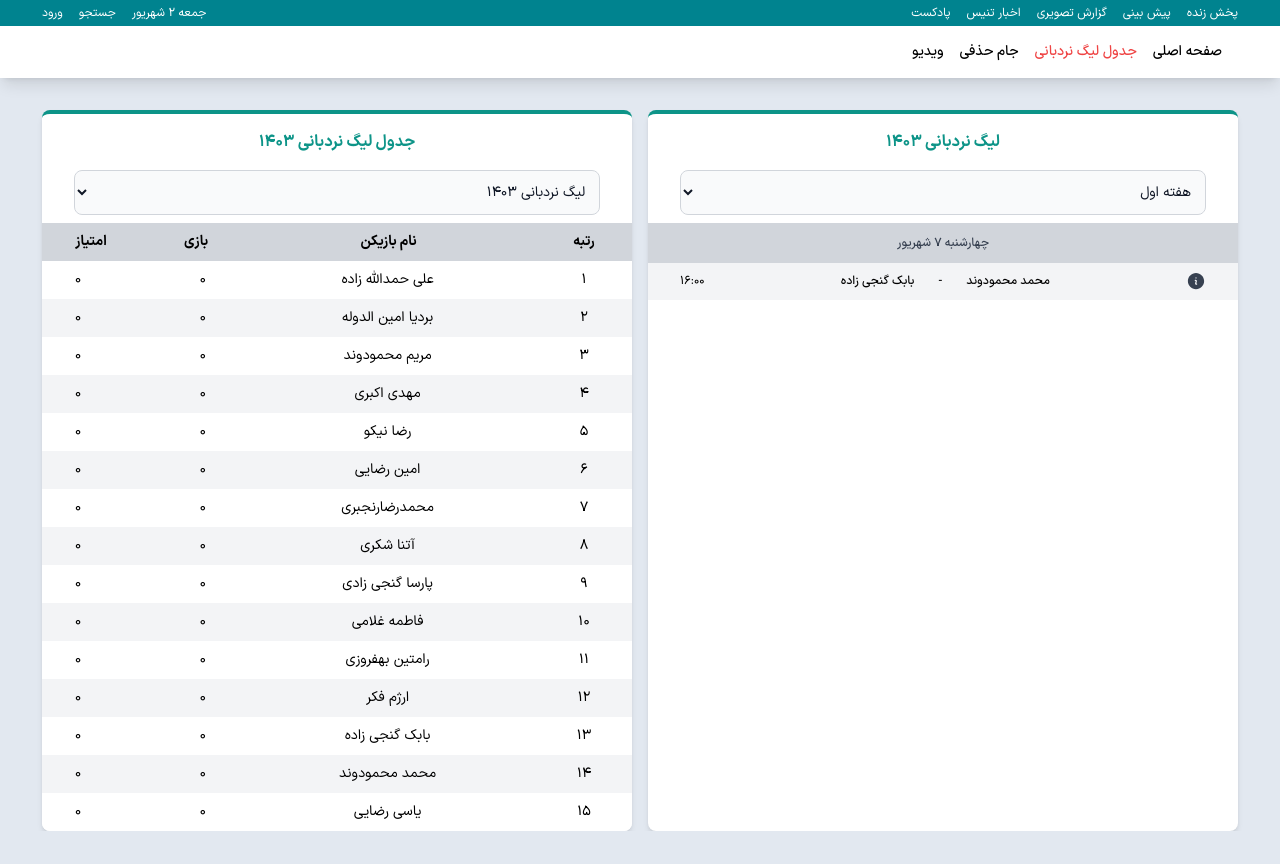
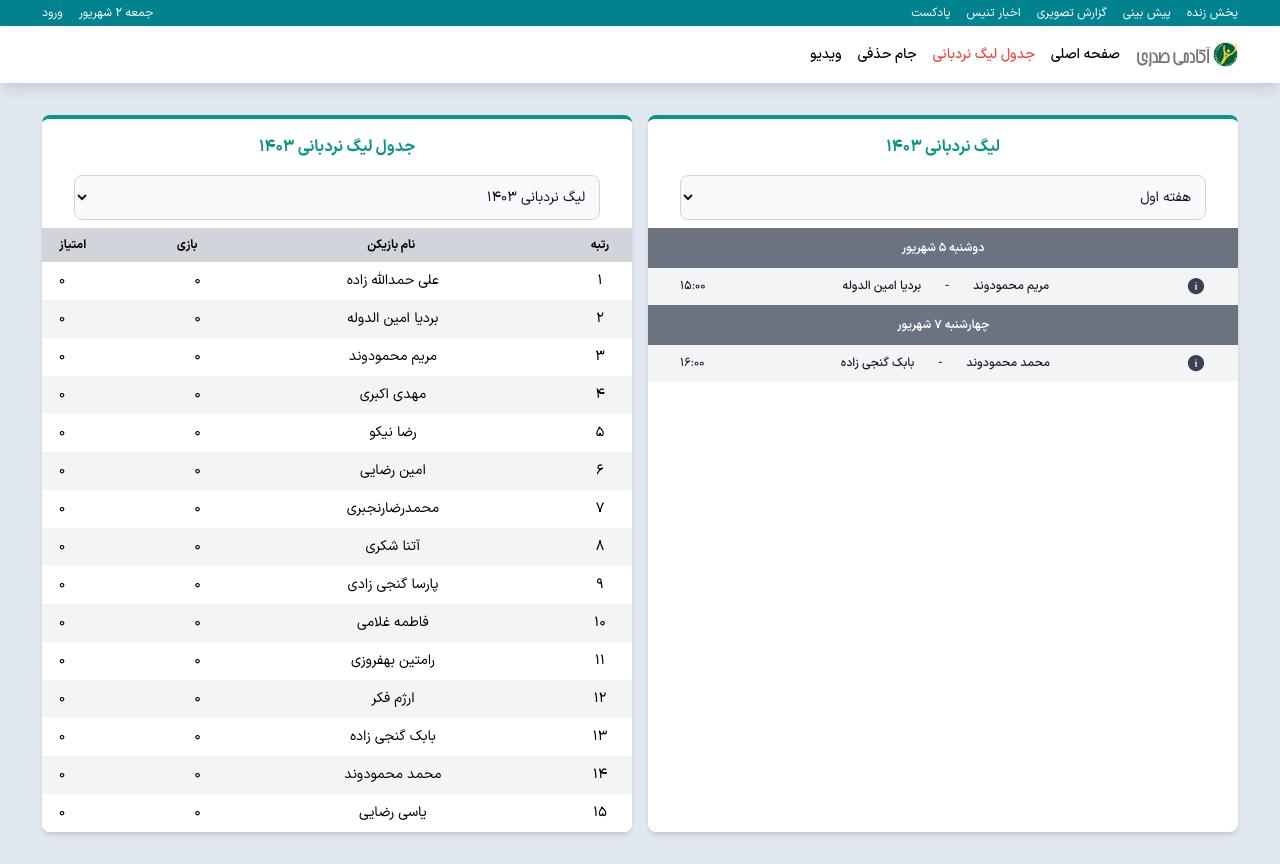
Before and after one commit to ramtinbhf/tournoment-front, a website: page app/index.html in a window 1280 px wide. Before the commit the page ends 831 px from the top, so only its background shows below. Drawn offline with Linux system fonts and the light colour scheme.

Commit message:
update logo

```diff
--- a/app/index.html
+++ b/app/index.html
@@ -1,11 +1,10 @@
 <!DOCTYPE html>
 <html lang="fa" dir="rtl">
-
   <head>
-    <meta charset="UTF-8">
-    <meta name="viewport" content="width=device-width, initial-scale=1.0">
-    <link rel="stylesheet" href="./css/swiper-bundle.min.css">
-    <link rel="stylesheet" href="./css/style.css">
+    <meta charset="UTF-8" />
+    <meta name="viewport" content="width=device-width, initial-scale=1.0" />
+    <link rel="stylesheet" href="./css/swiper-bundle.min.css" />
+    <link rel="stylesheet" href="./css/style.css" />
     <title>Document</title>
   </head>
 
@@ -24,63 +23,84 @@
           </div>
           <div class="flex gap-4">
             <span>جمعه 2 شهریور</span>
-                    <span>جستجو</span>
             <span>ورود</span>
           </div>
         </div>
       </section>
       <nav class="shadow-lg bg-white">
         <div class="container mx-auto px-8 py-4 flex items-center justify-start gap-4">
-                <div><a href="/"><img src="./images/vrz3-logo.svg" alt=""></a></div>
-                <div class="text-sm  font-medium">
-                    <ul class="flex gap-4 ">
+          <div>
+            <a href="/"><img src="./images/logo-sadri.svg" alt="" /></a>
+          </div>
+          <div class="text-sm font-medium">
+            <ul class="flex gap-4">
               <li class="hover:text-teal-600"><a href="">صفحه اصلی</a></li>
-                        <li class="text-red-500 "><a href="">جدول لیگ نردبانی</a></li>
+              <li class="text-red-500"><a href="">جدول لیگ نردبانی</a></li>
               <li class="hover:text-teal-600"><a href="">جام حذفی</a></li>
               <li class="hover:text-teal-600"><a href="">ویدیو</a></li>
             </ul>
           </div>
-
         </div>
       </nav>
     </header>
-    <section class="mt-8 container mx-auto px-8 flex flex-col md:flex-row gap-4">
-
-
-        <div class="relative overflow-x-auto shadow-md sm:rounded-lg bg-white  border-t-4 border-teal-600 w-full">
+    <section class="my-8 container mx-auto px-8 flex flex-col md:flex-row gap-4">
+      <div class="relative overflow-x-auto shadow-md sm:rounded-lg bg-white border-t-4 border-teal-600 w-full">
         <h2 class="font-bold text-teal-600 text-center py-4">لیگ نردبانی 1403</h2>
         <div class="flex justify-between">
-
           <form class="w-full px-8">
-
-                    <select id="countries"
-                        class="bg-gray-50 border border-gray-300 text-gray-900 text-sm rounded-lg focus:ring-blue-500 focus:border-blue-500 block w-full p-2.5 ">
-                        <option selected> هفته اول </option>
+            <select id="weekSelector" class="bg-gray-50 border border-gray-300 text-gray-900 text-sm rounded-lg focus:ring-blue-500 focus:border-blue-500 block w-full p-2.5">
+              <option value="week1" selected>هفته اول</option>
+              <!-- <option value="week2">هفته دوم</option> -->
             </select>
           </form>
         </div>
-            <div class="w-full text-sm text-left rtl:text-right text-gray-900">
-                <div class="text-xs text-gray-700 uppercase bg-gray-50 ">
+
+        <div id="content">
+          <div id="week1Content" class="week-content">
+            <div class="w-full text-sm text-right text-gray-900 mt-2">
+              <div>
+                <div>
+                  <div class="text-xs text-gray-700 uppercase bg-gray-50">
                     <div class="font-medium whitespace-nowrap text-center text-xs">
-                        <h4 class="flex justify-center py-3 bg-gray-300 mt-2">چهارشنبه 7 شهریور</h4>
-
+                      <h4 class="flex justify-center py-3 bg-gray-500 text-white font-semibold">دوشنبه 5 شهریور</h4>
                     </div>
                   </div>
-
-            </div>
-
-            <div class="odd:bg-white even:bg-gray-100  border-b border-gray-100 flex justify-between items-center px-8 py-2">
+                  <div class="odd:bg-white even:bg-gray-100 border-b border-gray-100 flex justify-between items-center px-8 py-2">
                     <div class="text-gray-700">
                       <a href="#">
                         <svg xmlns="http://www.w3.org/2000/svg" viewBox="0 0 24 24" fill="currentColor" class="size-5">
                           <path fill-rule="evenodd" d="M2.25 12c0-5.385 4.365-9.75 9.75-9.75s9.75 4.365 9.75 9.75-4.365 9.75-9.75 9.75S2.25 17.385 2.25 12Zm8.706-1.442c1.146-.573 2.437.463 2.126 1.706l-.709 2.836.042-.02a.75.75 0 0 1 .67 1.34l-.04.022c-1.147.573-2.438-.463-2.127-1.706l.71-2.836-.042.02a.75.75 0 1 1-.671-1.34l.041-.022ZM12 9a.75.75 0 1 0 0-1.5.75.75 0 0 0 0 1.5Z" clip-rule="evenodd" />
                         </svg>
-
                       </a>
                     </div>
-                <a href="#" scope="row"
-                    class="font-medium whitespace-nowrap text-center text-xs flex justify-center gap-4">
-                    <div>محمد محمودوند </div>
+                    <a href="#" scope="row" class="font-medium whitespace-nowrap text-center text-xs flex justify-center gap-4">
+                      <div>مریم محمودوند</div>
+                      <div class="flex gap-2">
+                        <span></span>
+                        <span>-</span>
+                        <span></span>
+                      </div>
+                      <div>بردیا امین الدوله</div>
+                    </a>
+                    <div class="text-xs">15:00</div>
+                  </div>
+                </div>
+                <div>
+                  <div class="text-xs text-gray-700 uppercase bg-gray-50">
+                    <div class="font-medium whitespace-nowrap text-center text-xs">
+                      <h4 class="flex justify-center py-3 bg-gray-500 text-white font-semibold">چهارشنبه 7 شهریور</h4>
+                    </div>
+                  </div>
+                  <div class="odd:bg-white even:bg-gray-100 border-b border-gray-100 flex justify-between items-center px-8 py-2">
+                    <div class="text-gray-700">
+                      <a href="#">
+                        <svg xmlns="http://www.w3.org/2000/svg" viewBox="0 0 24 24" fill="currentColor" class="size-5">
+                          <path fill-rule="evenodd" d="M2.25 12c0-5.385 4.365-9.75 9.75-9.75s9.75 4.365 9.75 9.75-4.365 9.75-9.75 9.75S2.25 17.385 2.25 12Zm8.706-1.442c1.146-.573 2.437.463 2.126 1.706l-.709 2.836.042-.02a.75.75 0 0 1 .67 1.34l-.04.022c-1.147.573-2.438-.463-2.127-1.706l.71-2.836-.042.02a.75.75 0 1 1-.671-1.34l.041-.022ZM12 9a.75.75 0 1 0 0-1.5.75.75 0 0 0 0 1.5Z" clip-rule="evenodd" />
+                        </svg>
+                      </a>
+                    </div>
+                    <a href="#" scope="row" class="font-medium whitespace-nowrap text-center text-xs flex justify-center gap-4">
+                      <div>محمد محمودوند</div>
                       <div class="flex gap-2">
                         <span></span>
                         <span>-</span>
@@ -90,151 +110,195 @@
                     </a>
                     <div class="text-xs">16:00</div>
                   </div>
+                </div>
+              </div>
+            </div>
+          </div>
 
-
-
+          <div id="week2Content" class="week-content hidden">
+            <!-- محتوای هفته دوم -->
+            <div class="w-full text-sm text-right text-gray-900 mt-2">
+              <div>
+                <div>
+                  <div class="text-xs text-gray-700 uppercase bg-gray-50">
+                    <div class="font-medium whitespace-nowrap text-center text-xs">
+                      <h4 class="flex justify-center py-3 bg-gray-500 text-white font-semibold">دوشنبه 5 شهریور</h4>
                     </div>
-        <div class="relative overflow-x-auto shadow-md sm:rounded-lg bg-white  border-t-4 border-teal-600 w-full">
+                  </div>
+                  <div class="odd:bg-white even:bg-gray-100 border-b border-gray-100 flex justify-between items-center px-8 py-2">
+                    <div class="text-gray-700">
+                      <a href="#">
+                        <svg xmlns="http://www.w3.org/2000/svg" viewBox="0 0 24 24" fill="currentColor" class="size-5">
+                          <path fill-rule="evenodd" d="M2.25 12c0-5.385 4.365-9.75 9.75-9.75s9.75 4.365 9.75 9.75-4.365 9.75-9.75 9.75S2.25 17.385 2.25 12Zm8.706-1.442c1.146-.573 2.437.463 2.126 1.706l-.709 2.836.042-.02a.75.75 0 0 1 .67 1.34l-.04.022c-1.147.573-2.438-.463-2.127-1.706l.71-2.836-.042.02a.75.75 0 1 1-.671-1.34l.041-.022ZM12 9a.75.75 0 1 0 0-1.5.75.75 0 0 0 0 1.5Z" clip-rule="evenodd" />
+                        </svg>
+                      </a>
+                    </div>
+                    <a href="#" scope="row" class="font-medium whitespace-nowrap text-center text-xs flex justify-center gap-4">
+                      <div>مریم محمودوند</div>
+                      <div class="flex gap-2">
+                        <span></span>
+                        <span>-</span>
+                        <span></span>
+                      </div>
+                      <div>بردیا امین الدوله</div>
+                    </a>
+                    <div class="text-xs">15:00</div>
+                  </div>
+                </div>
+                <div>
+                  <div class="text-xs text-gray-700 uppercase bg-gray-50">
+                    <div class="font-medium whitespace-nowrap text-center text-xs">
+                      <h4 class="flex justify-center py-3 bg-gray-500 text-white font-semibold">چهارشنبه 7 شهریور</h4>
+                    </div>
+                  </div>
+                  <div class="odd:bg-white even:bg-gray-100 border-b border-gray-100 flex justify-between items-center px-8 py-2">
+                    <div class="text-gray-700">
+                      <a href="#">
+                        <svg xmlns="http://www.w3.org/2000/svg" viewBox="0 0 24 24" fill="currentColor" class="size-5">
+                          <path fill-rule="evenodd" d="M2.25 12c0-5.385 4.365-9.75 9.75-9.75s9.75 4.365 9.75 9.75-4.365 9.75-9.75 9.75S2.25 17.385 2.25 12Zm8.706-1.442c1.146-.573 2.437.463 2.126 1.706l-.709 2.836.042-.02a.75.75 0 0 1 .67 1.34l-.04.022c-1.147.573-2.438-.463-2.127-1.706l.71-2.836-.042.02a.75.75 0 1 1-.671-1.34l.041-.022ZM12 9a.75.75 0 1 0 0-1.5.75.75 0 0 0 0 1.5Z" clip-rule="evenodd" />
+                        </svg>
+                      </a>
+                    </div>
+                    <a href="#" scope="row" class="font-medium whitespace-nowrap text-center text-xs flex justify-center gap-4">
+                      <div>محمد محمودوند</div>
+                      <div class="flex gap-2">
+                        <span></span>
+                        <span>-</span>
+                        <span></span>
+                      </div>
+                      <div>بابک گنجی زاده</div>
+                    </a>
+                    <div class="text-xs">16:00</div>
+                  </div>
+                </div>
+              </div>
+            </div>
+          </div>
+        </div>
+      </div>
+      <div class="relative overflow-x-auto shadow-md sm:rounded-lg bg-white border-t-4 border-teal-600 w-full">
         <h2 class="font-bold text-teal-600 text-center py-4">جدول لیگ نردبانی 1403</h2>
         <div class="flex justify-between">
-
           <form class="w-full px-8">
-
-                    <select id="tournoments"
-                        class="bg-gray-50 border border-gray-300 text-gray-900 text-sm rounded-lg focus:ring-blue-500 focus:border-blue-500 block w-full p-2.5">
+            <select id="tournoments" class="bg-gray-50 border border-gray-300 text-gray-900 text-sm rounded-lg focus:ring-blue-500 focus:border-blue-500 block w-full p-2.5">
               <option selected>لیگ نردبانی 1403</option>
-
             </select>
           </form>
         </div>
 
         <table class="flex flex-col w-full mt-2">
           <thead class="w-full flex">
-                    <tr class="flex w-full justify-between py-2 px-8 bg-gray-300 text-sm">
+            <tr class="flex gap-4 w-full justify-between py-2 px-4 bg-gray-300 text-xs">
               <th class="flex justify-center w-8">رتبه</th>
               <th class="flex justify-center w-52">نام بازیکن</th>
-                        <th class="flex justify-center ">بازی</th>
-                        <th class="flex justify-center ">امتياز</th>
+              <th class="flex justify-center">بازی</th>
+              <th class="flex justify-center">امتياز</th>
             </tr>
           </thead>
           <tbody class="w-full text-sm">
-                    <tr class="odd:bg-white  even:bg-gray-100 px-8 py-2 w-full flex justify-between items-start">
+            <tr class="odd:bg-white even:bg-gray-100 px-4 py-2 w-full flex justify-between items-start">
               <td class="flex justify-center w-8">1</td>
-                        <td class="flex justify-center w-32"><a href="#"> علی حمدالله زاده</a>
-                        </td>
+              <td class="flex justify-center w-32"><a href="#"> علی حمدالله زاده</a></td>
               <td class="flex justify-center">0</td>
               <td class="flex justify-center">0</td>
             </tr>
-                    <tr class="odd:bg-white  even:bg-gray-100 px-8 py-2 w-full flex justify-between items-start">
+            <tr class="odd:bg-white even:bg-gray-100 px-4 py-2 w-full flex justify-between items-start">
               <td class="flex justify-center w-8">2</td>
-                        <td class="flex justify-center w-32"><a href="#">بردیا امین الدوله</a>
-                        </td>
+              <td class="flex justify-center w-32"><a href="#">بردیا امین الدوله</a></td>
               <td class="flex justify-center">0</td>
               <td class="flex justify-center">0</td>
             </tr>
-                    <tr class="odd:bg-white  even:bg-gray-100 px-8 py-2 w-full flex justify-between items-start">
+            <tr class="odd:bg-white even:bg-gray-100 px-4 py-2 w-full flex justify-between items-start">
               <td class="flex justify-center w-8">3</td>
-                        <td class="flex justify-center w-32"><a href="#">مریم محمودوند</a>
-                        </td>
+              <td class="flex justify-center w-32"><a href="#">مریم محمودوند</a></td>
               <td class="flex justify-center">0</td>
               <td class="flex justify-center">0</td>
             </tr>
-                    <tr class="odd:bg-white  even:bg-gray-100 px-8 py-2 w-full flex justify-between items-start">
+            <tr class="odd:bg-white even:bg-gray-100 px-4 py-2 w-full flex justify-between items-start">
               <td class="flex justify-center w-8">4</td>
-                        <td class="flex justify-center w-32"><a href="#">مهدی اکبری</a>
-                        </td>
+              <td class="flex justify-center w-32"><a href="#">مهدی اکبری</a></td>
               <td class="flex justify-center">0</td>
               <td class="flex justify-center">0</td>
             </tr>
-                    <tr class="odd:bg-white  even:bg-gray-100 px-8 py-2 w-full flex justify-between items-start">
+            <tr class="odd:bg-white even:bg-gray-100 px-4 py-2 w-full flex justify-between items-start">
               <td class="flex justify-center w-8">5</td>
-                        <td class="flex justify-center w-32"><a href="#">رضا نیکو</a>
-                        </td>
+              <td class="flex justify-center w-32"><a href="#">رضا نیکو</a></td>
               <td class="flex justify-center">0</td>
               <td class="flex justify-center">0</td>
             </tr>
-                    <tr class="odd:bg-white  even:bg-gray-100 px-8 py-2 w-full flex justify-between items-start">
+            <tr class="odd:bg-white even:bg-gray-100 px-4 py-2 w-full flex justify-between items-start">
               <td class="flex justify-center w-8">6</td>
-                        <td class="flex justify-center w-32"><a href="#">امین رضایی</a>
-                        </td>
+              <td class="flex justify-center w-32"><a href="#">امین رضایی</a></td>
               <td class="flex justify-center">0</td>
               <td class="flex justify-center">0</td>
             </tr>
-                    <tr class="odd:bg-white  even:bg-gray-100 px-8 py-2 w-full flex justify-between items-start">
+            <tr class="odd:bg-white even:bg-gray-100 px-4 py-2 w-full flex justify-between items-start">
               <td class="flex justify-center w-8">7</td>
-                        <td class="flex justify-center w-32"><a href="#">محمدرضارنجبری</a>
-                        </td>
+              <td class="flex justify-center w-32"><a href="#">محمدرضارنجبری</a></td>
               <td class="flex justify-center">0</td>
               <td class="flex justify-center">0</td>
             </tr>
-                    <tr class="odd:bg-white  even:bg-gray-100 px-8 py-2 w-full flex justify-between items-start">
+            <tr class="odd:bg-white even:bg-gray-100 px-4 py-2 w-full flex justify-between items-start">
               <td class="flex justify-center w-8">8</td>
-                        <td class="flex justify-center w-32"><a href="#">آتنا شکری</a>
-                        </td>
+              <td class="flex justify-center w-32"><a href="#">آتنا شکری</a></td>
               <td class="flex justify-center">0</td>
               <td class="flex justify-center">0</td>
             </tr>
-                    <tr class="odd:bg-white  even:bg-gray-100 px-8 py-2 w-full flex justify-between items-start">
+            <tr class="odd:bg-white even:bg-gray-100 px-4 py-2 w-full flex justify-between items-start">
               <td class="flex justify-center w-8">9</td>
-                        <td class="flex justify-center w-32"><a href="#">پارسا گنجی زادی</a>
-                        </td>
+              <td class="flex justify-center w-32"><a href="#">پارسا گنجی زادی</a></td>
               <td class="flex justify-center">0</td>
               <td class="flex justify-center">0</td>
             </tr>
-                    <tr class="odd:bg-white  even:bg-gray-100 px-8 py-2 w-full flex justify-between items-start">
+            <tr class="odd:bg-white even:bg-gray-100 px-4 py-2 w-full flex justify-between items-start">
               <td class="flex justify-center w-8">10</td>
-                        <td class="flex justify-center w-32"><a href="#">فاطمه غلامی</a>
-                        </td>
+              <td class="flex justify-center w-32"><a href="#">فاطمه غلامی</a></td>
               <td class="flex justify-center">0</td>
               <td class="flex justify-center">0</td>
             </tr>
-                    <tr class="odd:bg-white  even:bg-gray-100 px-8 py-2 w-full flex justify-between items-start">
+            <tr class="odd:bg-white even:bg-gray-100 px-4 py-2 w-full flex justify-between items-start">
               <td class="flex justify-center w-8">11</td>
-                        <td class="flex justify-center w-32"><a href="#">رامتین بهفروزی</a>
-                        </td>
+              <td class="flex justify-center w-32"><a href="#">رامتین بهفروزی</a></td>
               <td class="flex justify-center">0</td>
               <td class="flex justify-center">0</td>
             </tr>
-                    <tr class="odd:bg-white  even:bg-gray-100 px-8 py-2 w-full flex justify-between items-start">
+            <tr class="odd:bg-white even:bg-gray-100 px-4 py-2 w-full flex justify-between items-start">
               <td class="flex justify-center w-8">12</td>
-                        <td class="flex justify-center w-32"><a href="#">ارژم فکر</a>
-                        </td>
+              <td class="flex justify-center w-32"><a href="#">ارژم فکر</a></td>
               <td class="flex justify-center">0</td>
               <td class="flex justify-center">0</td>
             </tr>
-                    <tr class="odd:bg-white  even:bg-gray-100 px-8 py-2 w-full flex justify-between items-start">
+            <tr class="odd:bg-white even:bg-gray-100 px-4 py-2 w-full flex justify-between items-start">
               <td class="flex justify-center w-8">13</td>
-                        <td class="flex justify-center w-32"><a href="#">بابک گنجی زاده</a>
-                        </td>
+              <td class="flex justify-center w-32"><a href="#">بابک گنجی زاده</a></td>
               <td class="flex justify-center">0</td>
               <td class="flex justify-center">0</td>
             </tr>
-                    <tr class="odd:bg-white  even:bg-gray-100 px-8 py-2 w-full flex justify-between items-start">
+            <tr class="odd:bg-white even:bg-gray-100 px-4 py-2 w-full flex justify-between items-start">
               <td class="flex justify-center w-8">14</td>
-                        <td class="flex justify-center w-32"><a href="#">محمد محمودوند</a>
-                        </td>
+              <td class="flex justify-center w-32"><a href="#">محمد محمودوند</a></td>
               <td class="flex justify-center">0</td>
               <td class="flex justify-center">0</td>
             </tr>
-                    <tr class="odd:bg-white  even:bg-gray-100 px-8 py-2 w-full flex justify-between items-start">
+            <tr class="odd:bg-white even:bg-gray-100 px-4 py-2 w-full flex justify-between items-start">
               <td class="flex justify-center w-8">15</td>
-                        <td class="flex justify-center w-32"><a href="#">یاسی رضایی</a>
-                        </td>
+              <td class="flex justify-center w-32"><a href="#">یاسی رضایی</a></td>
               <td class="flex justify-center">0</td>
               <td class="flex justify-center">0</td>
             </tr>
           </tbody>
         </table>
-
       </div>
-
-
-
-
-
-
     </section>
     <script src="./js/swiper-bundle.min.js"></script>
+    <script>
+      document.getElementById("weekSelector").addEventListener("change", function () {
+        let selectedWeek = this.value;
+        document.querySelectorAll(".week-content").forEach(function (content) {
+          content.classList.add("hidden");
+        });
+        document.getElementById(selectedWeek + "Content").classList.remove("hidden");
+      });
+    </script>
   </body>
-
 </html>
--- a/package.json
+++ b/package.json
@@ -1,4 +1,7 @@
 {
+  "scripts": {
+    "watch": " npx tailwindcss -i ./app/css/input.css -o ./app/css/style.css --watch"
+  },
   "devDependencies": {
     "tailwindcss": "^3.4.10"
   }
```
Also changed, not shown: app/css/style.css, app/images/logo-sadri.svg (added). Lines whose indentation alone changed are shown as unchanged.
